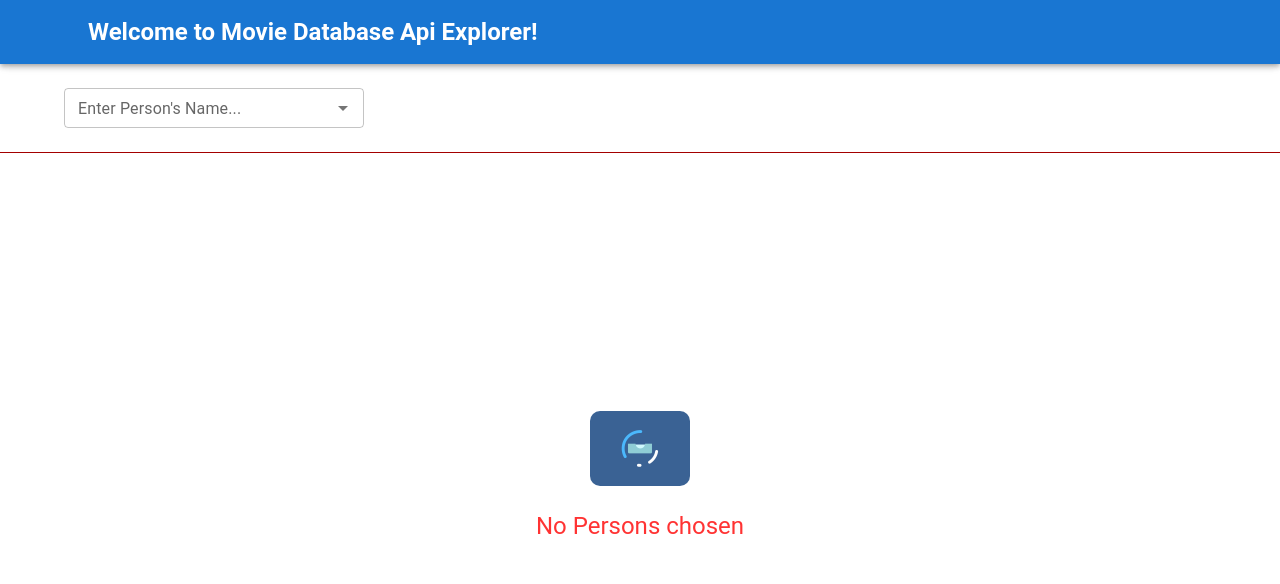
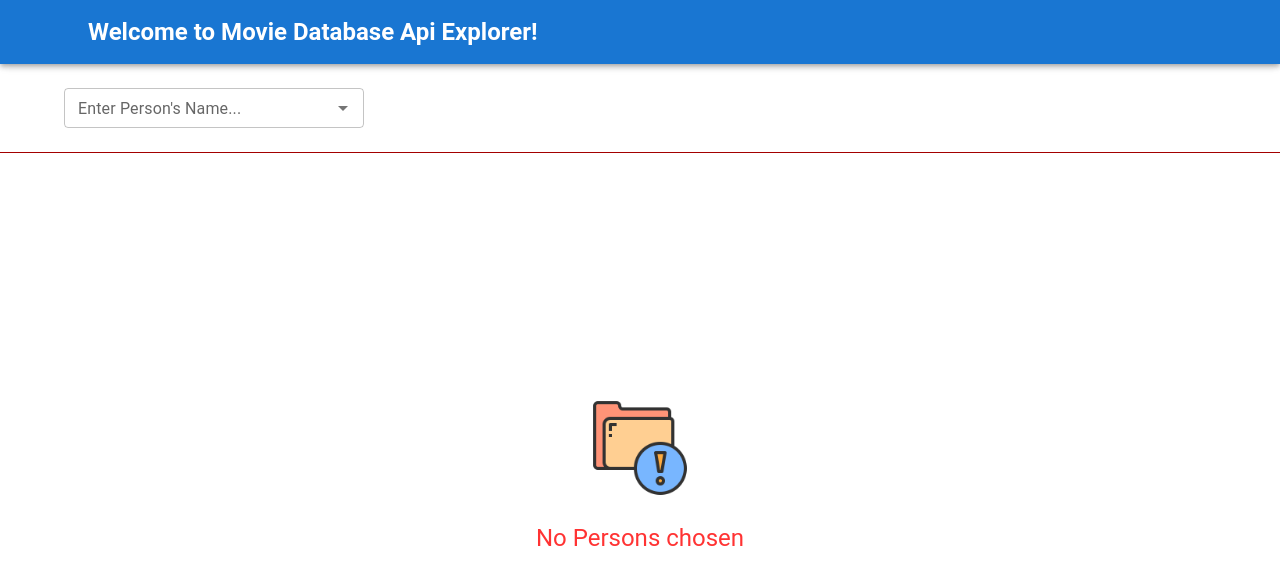
Before and after one commit to leeringrose/zh-movie-database-api-test, a React (Create React App) app: page /feed in a window 1280 px wide. Shown: the top 584 px of the page. Built offline with nearby package versions, Linux system fonts and the light colour scheme; the HTML template or start-up script is replaced by a standard one.

Commit message:
update no-data

```diff
--- a/src/components/NoData/index.tsx
+++ b/src/components/NoData/index.tsx
@@ -23,7 +23,7 @@ const NoData: React.FC<NoDataProps> = ({ category, issued }) => {
         opacity: 0.8,
         borderRadius: 10
       }}
-      src='/assets/utilities/no-data_1.gif'
+      src='/assets/utilities/no-data.png'
       alt='no_data_gif'
       width={100}
       loading='lazy'
```
Also changed, not shown: public/assets/utilities/no-data.png (added).
